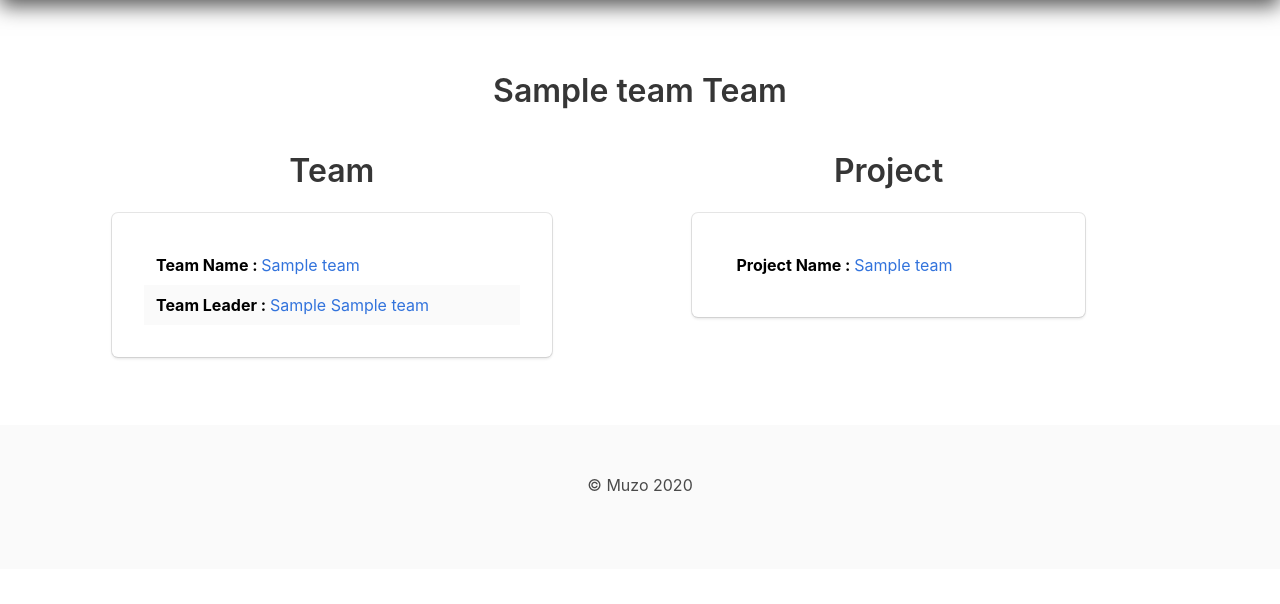
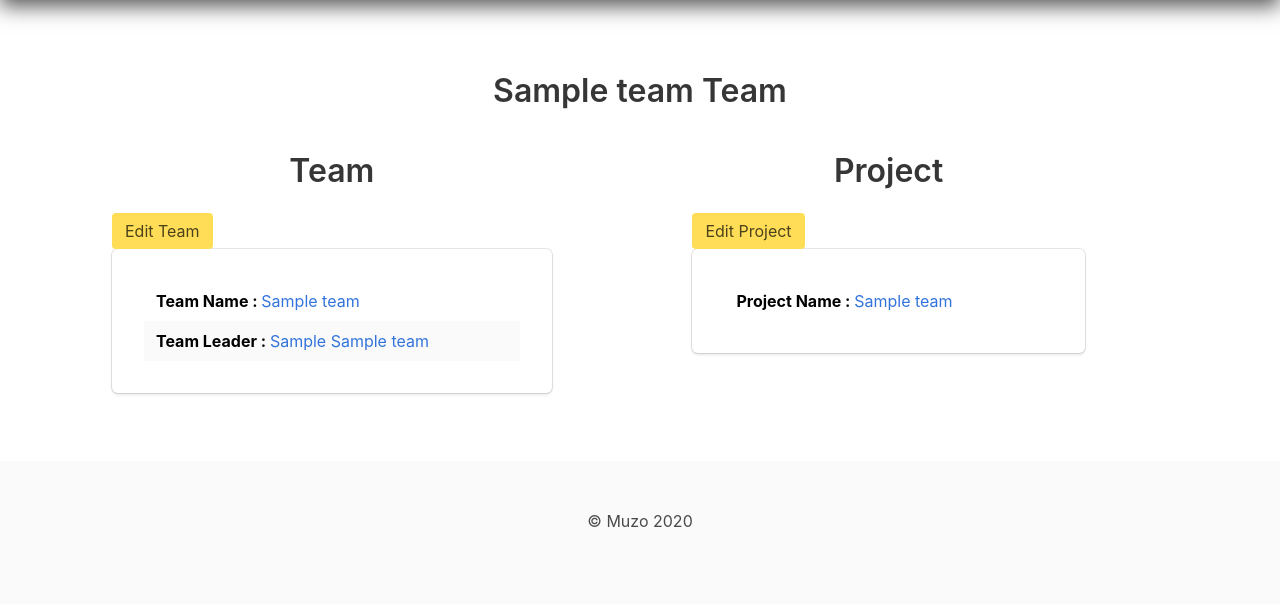
Before and after one commit to aydinmu17/personal_managing_portal, a Python web app: template templates/team.html in a window 1280 px wide. Shown: the part 100-704 px from the top of the page. Run offline with Jinja, Linux system fonts and the light colour scheme; the template is opened without the code that fills it: most values are stand-ins (such as "Sample title", 1, 10 or a date in 2020).

Commit message:
team page improvments

```diff
--- a/templates/project.html
+++ b/templates/project.html
@@ -59,7 +59,7 @@
 
                                             <tr>
                                                 <p style="font-weight:bold">{{ loop.index }}. Team Name :
-                                                    <a> {{ team['team_name'] }}</a>
+                                                    <a href="{{ url_for('team_page',team_id = team['t_id']) }}"> {{ team['team_name'] }}</a>
 
 
                                                 </p>
--- a/templates/team.html
+++ b/templates/team.html
@@ -15,6 +15,13 @@
                     <td class="row is-narrow">
                         <div class="column is-10 ">
                             <h3 class="title has-text-centered"> Team </h3>
+                                                            {% if not current_user.username == team['leader_id'] %}
+                                    <a class="button is-warning" href="{{ url_for('update_team_page', team_id=team['t_id'])}}">Edit Team</a>
+                                {% endif %}
+
+
+
+
                             <div class="box">
 
                                 <div class="column is-full">
@@ -57,6 +64,9 @@
                     <td class="row is-narrow">
                         <div class="column is-10 ">
                             <h3 class="title has-text-centered"> Project </h3>
+                            {% if not current_user.username == team['leader_id'] %}
+                                <a class="button is-warning" href="{{ url_for('update_team_page', team_id=team['t_id'])}}">Edit Project</a>
+                            {% endif %}
                             <div class="box">
 
                                 <div class="column is-full">
@@ -69,7 +79,7 @@
                                                     Project Name :
                                                 </a>
 
-                                                <a>
+                                                <a href="{{ url_for("project_page", project_id=team['pr_id']) }}">
                                                     {{ team['pr_name'] }}
                                                 </a>
                                             </td>
@@ -88,7 +98,12 @@
                     {% if current_user.is_admin or current_user.username == team['manager_id'] or current_user.username == team['leader_id'] %}
                         <h1 class="title"> Members </h1>
 
-                        <div class="column is-10 ">
+                        <div class="column has-text-centered ">
+                        {% if not current_user.username == team['leader_id'] %}
+                            <a class="button is-success" href="{{ url_for('assign_to_team_page', project_id=team['pr_id'] , purpose='assign')}}">Assign Members</a>
+                            <a class="button is-danger" href="{{ url_for('assign_to_team_page', project_id=team['pr_id'] , purpose='takeOutfromTeam')}}">Remove Members</a>
+                            <a class="button is-warning" href="{{ url_for('assign_to_team_page', project_id=team['pr_id'] , purpose='updateMember')}}">Update Members to Another Team</a>
+                        {% endif %}
                             <div class="box">
 
                                 <div class="column is-full">
--- a/view.py
+++ b/view.py
@@ -707,11 +707,12 @@ def team_page(team_id):
                    "inner join project on team.pr_id = project.pr_id "
                    "where team.t_id=%(t_id)s", {'t_id':team_id})
     team = cursor.fetchall()[0]
+    team['t_id']=team_id
     cursor.execute("select * from team_with_members "
                    "inner join person on team_with_members.pid = person.pid "
                    "where t_id=%(t_id)s",{'t_id': team_id})
     members = cursor.fetchall()
-    print(members)
+    print(team)
 
 
     return render_template("team.html",team=team,members=members)
```
Also changed, not shown: server.py (+5 -5 lines).
